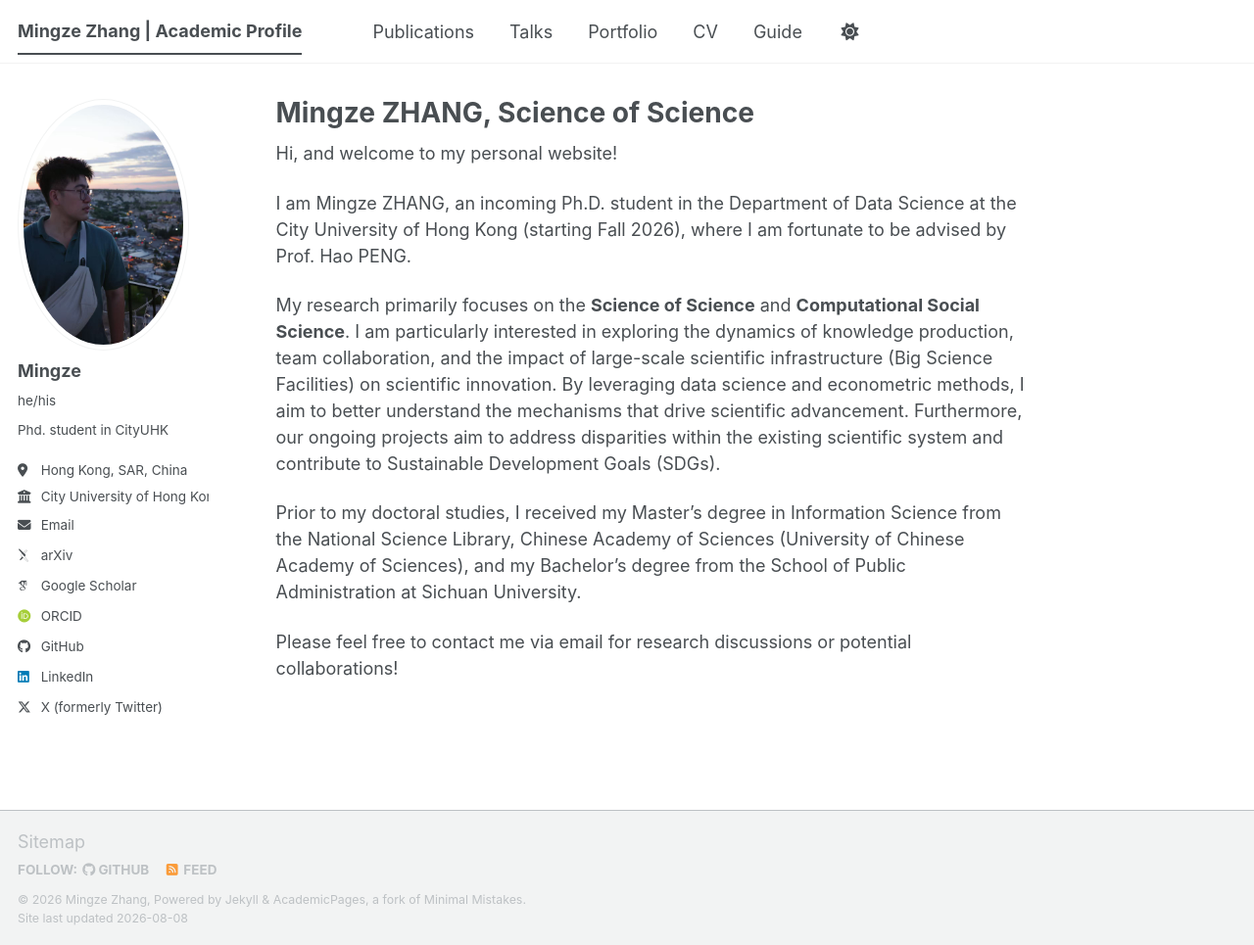
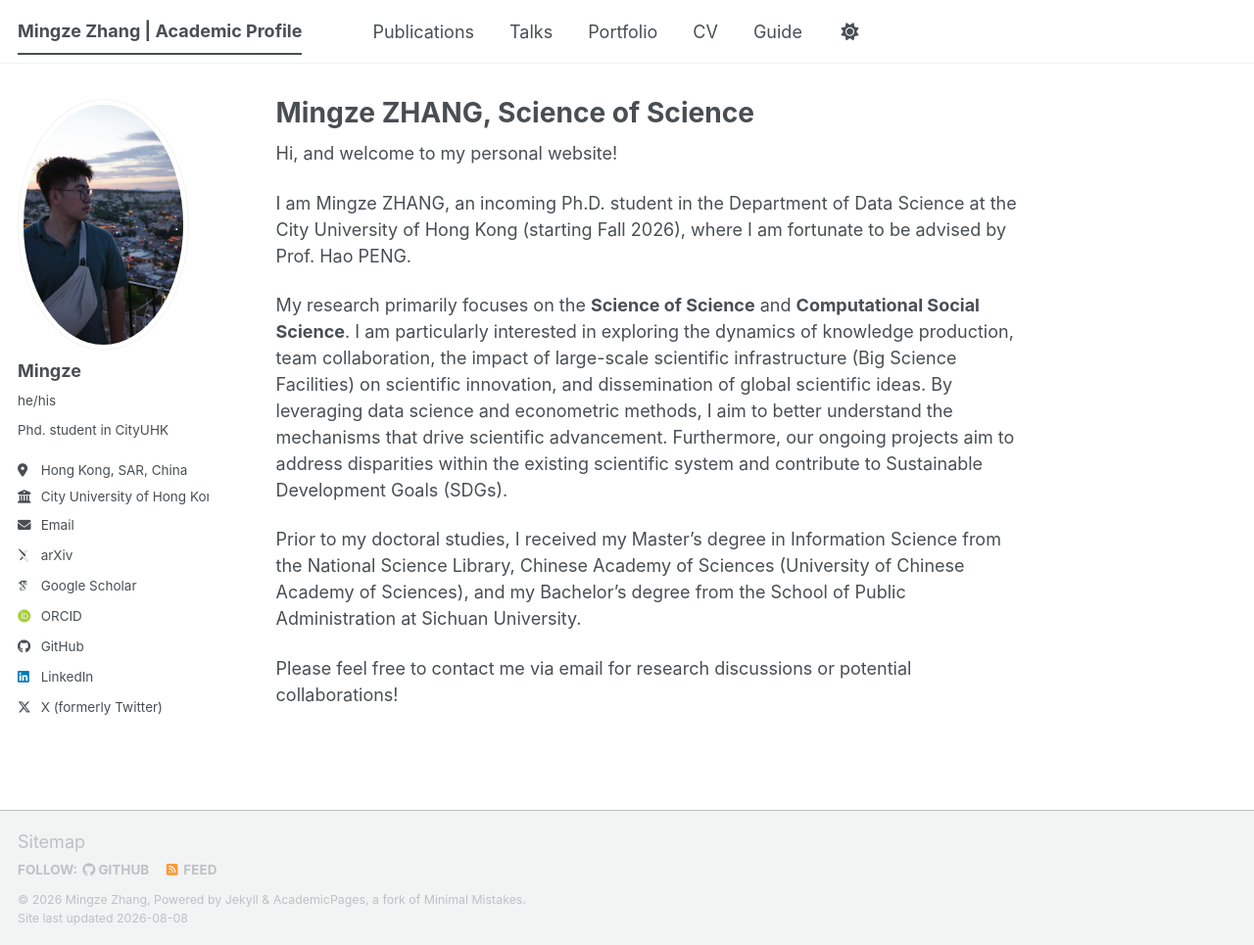
Before and after one commit to zhangmingze-ss/zhangmingze-ss.github.io, a Jekyll site: the page built from _pages/about.md, in a window 1280 px wide and 965 px high. Shown: the whole window at 98% size. Built offline with Jekyll 4.4.1, drawn with Linux system fonts in a browser that asks for light colours; some web fonts are replaced; a script bundle is joined from its source files by our own code; library files that are not in the unit come from our copies.

Commit message:
Update about.md

```diff
--- a/_pages/about.md
+++ b/_pages/about.md
@@ -11,7 +11,7 @@ Hi, and welcome to my personal website!
 
 I am Mingze ZHANG, an incoming Ph.D. student in the Department of Data Science at the City University of Hong Kong (starting Fall 2026), where I am fortunate to be advised by Prof. Hao PENG.
 
-My research primarily focuses on the **Science of Science** and **Computational Social Science**. I am particularly interested in exploring the dynamics of knowledge production, team collaboration, and the impact of large-scale scientific infrastructure (Big Science Facilities) on scientific innovation. By leveraging data science and econometric methods, I aim to better understand the mechanisms that drive scientific advancement. Furthermore, our ongoing projects aim to address disparities within the existing scientific system and contribute to Sustainable Development Goals (SDGs).
+My research primarily focuses on the **Science of Science** and **Computational Social Science**. I am particularly interested in exploring the dynamics of knowledge production, team collaboration, the impact of large-scale scientific infrastructure (Big Science Facilities) on scientific innovation, and dissemination of global scientific ideas. By leveraging data science and econometric methods, I aim to better understand the mechanisms that drive scientific advancement. Furthermore, our ongoing projects aim to address disparities within the existing scientific system and contribute to Sustainable Development Goals (SDGs).
 
 Prior to my doctoral studies, I received my Master's degree in Information Science from the National Science Library, Chinese Academy of Sciences (University of Chinese Academy of Sciences), and my Bachelor's degree from the School of Public Administration at Sichuan University.
 
```
